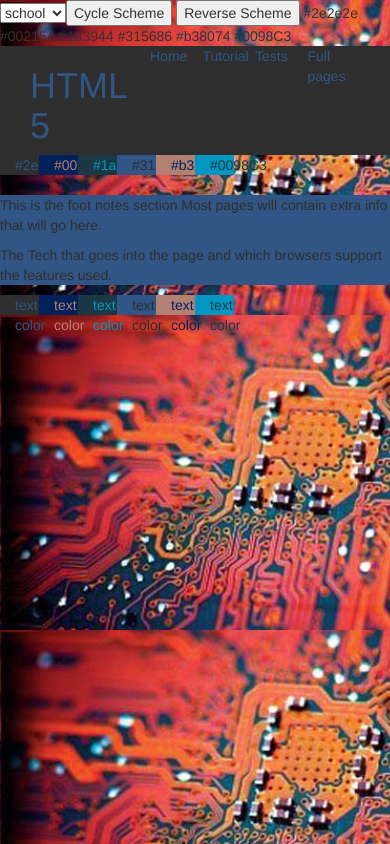
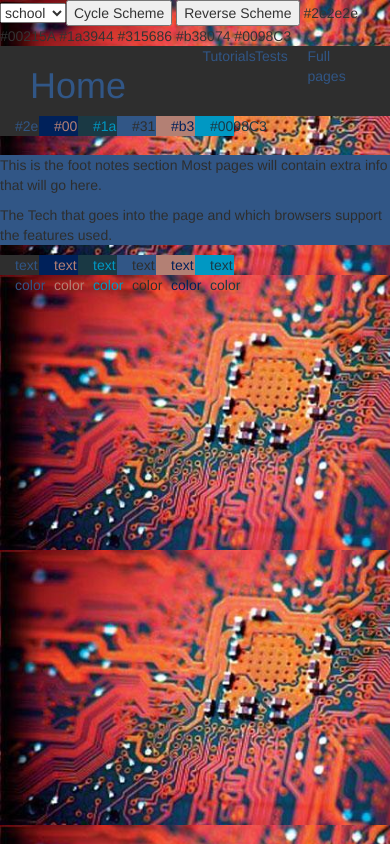
Before and after one commit to geekwisevinson/home, a plain HTML site: page projects/tutorials/html5/index.html in a window 390 px wide. Drawn offline with nearby package versions, Linux system fonts and the light colour scheme.

Commit message:
dynamic content

```diff
--- /dev/null
+++ b/nav.html
@@ -0,0 +1,12 @@
+<div class="container-fluid custom0">
+    <nav class="row container-fluid "  style="">
+        <h1 class="col-xs-4">Home</h1>
+        <ul class="col-xs-8 row " >
+            <li class="col-xs-3"></li>
+            <li class="col-xs-3"><a href="projects/tutorials/index.html">Tutorials</a></li>
+            <li class="col-xs-3">Tests</li>
+            <li class="col-xs-3">Full pages</li>
+        </ul>
+
+    </nav>
+</div>
--- a/projects/tutorials/html5/index.html
+++ b/projects/tutorials/html5/index.html
@@ -51,19 +51,10 @@ cs=["#070304", "#430000", "#B36340", "#A8846A", "#ECE5DF"]
 </script>
 
 <span id="color_text"></span>
-
-<div class="container-fluid custom0">
-    <nav class="row container-fluid "  style="">
-        <h1 class="col-xs-4">HTML 5</h1>
-        <ul class="col-xs-8 row " >
-            <li class="col-xs-3"><a href="/home/index.html">Home</a></li>
-            <li class="col-xs-3"><a href="/home/tutorial/index.html">Tutorial</a></li>
-            <li class="col-xs-3">Tests</li>
-            <li class="col-xs-3">Full pages</li>
-        </ul>
-
-    </nav>
-</div>
+<div id="nav"></div>
+<script>
+load_contents('nav.html','nav')
+</script>
 
 <div class="color_dis container row" style="height:20px;">
     <div class="col-xs-2 custom0" style="height:100%; width:10%">text color</div>
--- a/vinsons_xhr.js
+++ b/vinsons_xhr.js
@@ -45,7 +45,12 @@ function load_contents(loc,parent_id) {
             customs();
         }
     };
-    xhttp.open("GET",loc, true);
+    if (parent_id.indexOf('content_dis')<-1){
+        xhttp.open("GET",loc, true);
+    }else{
+        xhttp.open("GET",'/'+loc, true);
+    }
+
     xhttp.send();
 }
 function readTextFile(file)
```
Also changed, not shown: index.html (+0 -11 lines).
